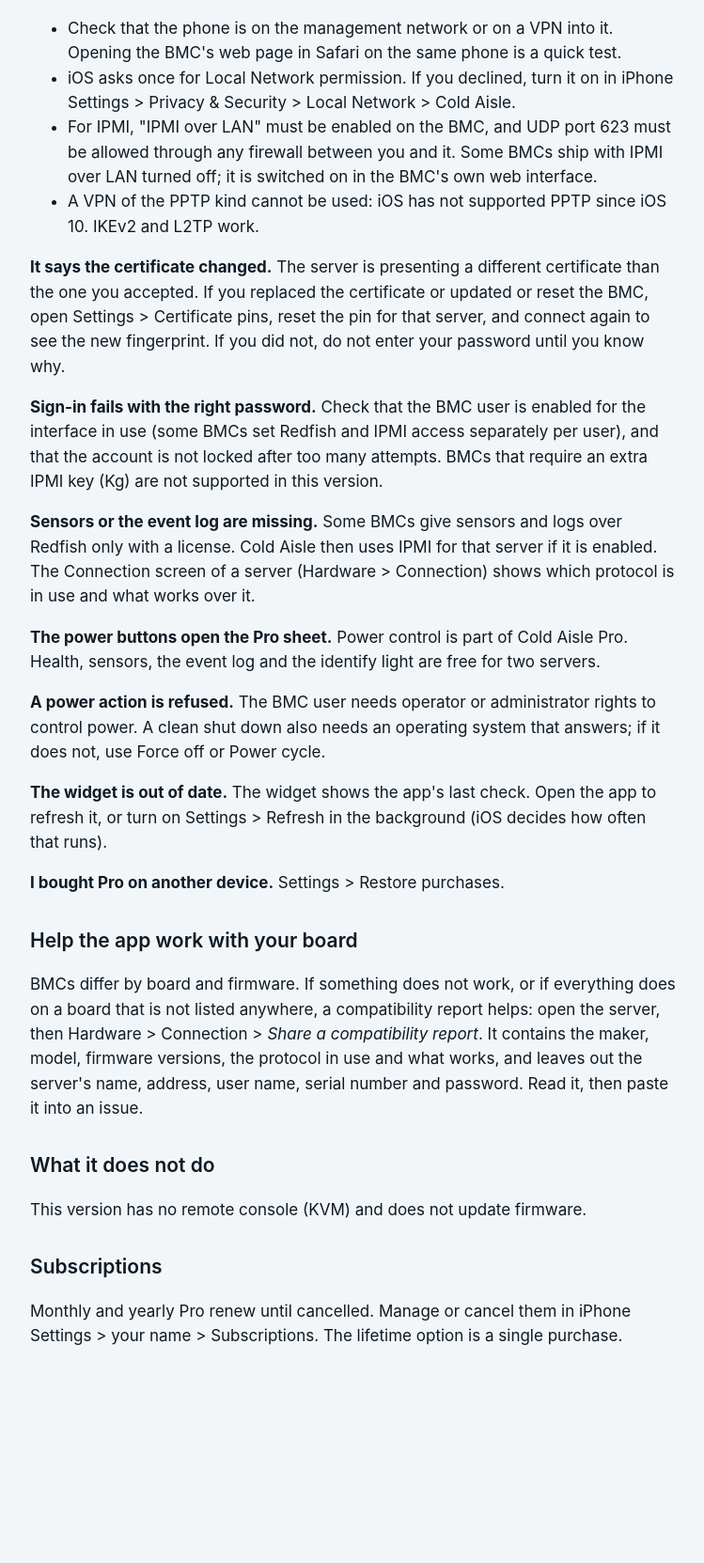
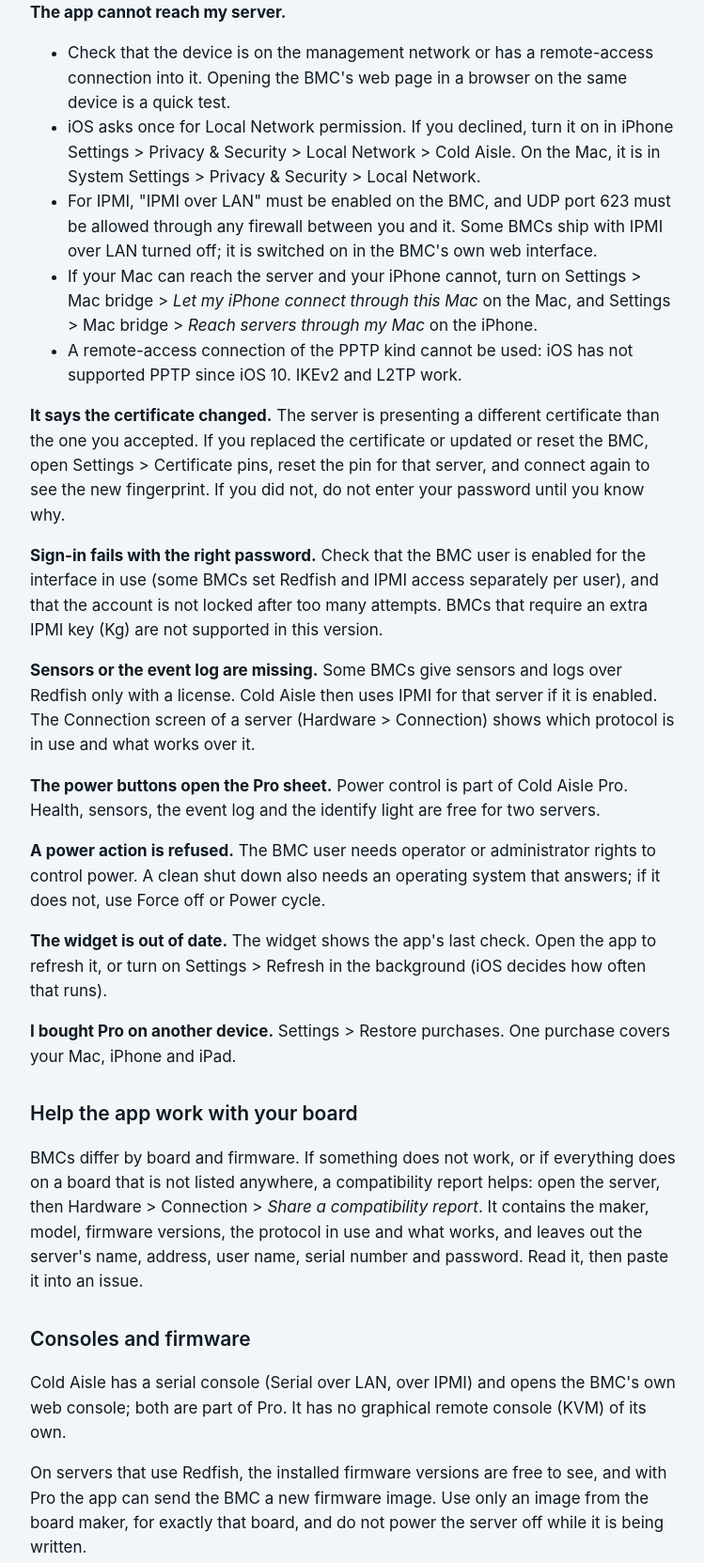
Before and after one commit to amgarcia2235/coldaisle-site, a plain HTML site: page support.html in a window 1280 px wide. Shown: the part 951-2614 px from the top of the page at 94% size, without its empty margins (264-1013 px from the left). Before the commit the page ends 2466 px from the top, so only its background shows below. Drawn offline with Linux system fonts and the light colour scheme.

Commit message:
Support: consoles, firmware and the Mac as in 1.0; remote access instead of VPN
Co-Authored-By: Claude Opus 5.5 <noreply@anthropic.com>

```diff
--- a/support.html
+++ b/support.html
@@ -10,7 +10,7 @@
 <main>
 <nav><a href="index.html">Cold Aisle</a><a href="privacy.html">Privacy</a></nav>
 <h1>Support</h1>
-<p class="muted">Help for Cold Aisle on iPhone and iPad.</p>
+<p class="muted">Help for Cold Aisle on iPhone, iPad and Mac.</p>
 
 <div class="card">
 <p><strong>Get in touch:</strong> most answers are on this page. For anything else, open an issue at <a href="https://github.com/amgarcia2235/coldaisle-site/issues">github.com/amgarcia2235/coldaisle-site/issues</a>. We reply within 48 hours.</p>
@@ -24,16 +24,17 @@
 <li>The app tries Redfish first, then IPMI. For Redfish it shows you the fingerprint of the server's certificate before you type a password; compare it with the BMC's web page if you can.</li>
 <li>Enter the BMC user name and password. They are stored in the Keychain on this device only.</li>
 </ol>
-<p>Your iPhone or iPad must be able to reach the BMC's address: on the same network, or through a VPN that iOS supports.</p>
+<p>Your iPhone, iPad or Mac must be able to reach the BMC's address: on the same network, through a remote-access connection into the management network, or through your own Mac.</p>
 
 <h2>Common questions</h2>
 
 <p><strong>The app cannot reach my server.</strong></p>
 <ul>
-<li>Check that the phone is on the management network or on a VPN into it. Opening the BMC's web page in Safari on the same phone is a quick test.</li>
-<li>iOS asks once for Local Network permission. If you declined, turn it on in iPhone Settings &gt; Privacy &amp; Security &gt; Local Network &gt; Cold Aisle.</li>
+<li>Check that the device is on the management network or has a remote-access connection into it. Opening the BMC's web page in a browser on the same device is a quick test.</li>
+<li>iOS asks once for Local Network permission. If you declined, turn it on in iPhone Settings &gt; Privacy &amp; Security &gt; Local Network &gt; Cold Aisle. On the Mac, it is in System Settings &gt; Privacy &amp; Security &gt; Local Network.</li>
 <li>For IPMI, "IPMI over LAN" must be enabled on the BMC, and UDP port 623 must be allowed through any firewall between you and it. Some BMCs ship with IPMI over LAN turned off; it is switched on in the BMC's own web interface.</li>
-<li>A VPN of the PPTP kind cannot be used: iOS has not supported PPTP since iOS 10. IKEv2 and L2TP work.</li>
+<li>If your Mac can reach the server and your iPhone cannot, turn on Settings &gt; Mac bridge &gt; <em>Let my iPhone connect through this Mac</em> on the Mac, and Settings &gt; Mac bridge &gt; <em>Reach servers through my Mac</em> on the iPhone.</li>
+<li>A remote-access connection of the PPTP kind cannot be used: iOS has not supported PPTP since iOS 10. IKEv2 and L2TP work.</li>
 </ul>
 
 <p><strong>It says the certificate changed.</strong> The server is presenting a different certificate than the one you accepted. If you replaced the certificate or updated or reset the BMC, open Settings &gt; Certificate pins, reset the pin for that server, and connect again to see the new fingerprint. If you did not, do not enter your password until you know why.</p>
@@ -48,16 +49,17 @@
 
 <p><strong>The widget is out of date.</strong> The widget shows the app's last check. Open the app to refresh it, or turn on Settings &gt; Refresh in the background (iOS decides how often that runs).</p>
 
-<p><strong>I bought Pro on another device.</strong> Settings &gt; Restore purchases.</p>
+<p><strong>I bought Pro on another device.</strong> Settings &gt; Restore purchases. One purchase covers your Mac, iPhone and iPad.</p>
 
 <h2>Help the app work with your board</h2>
 <p>BMCs differ by board and firmware. If something does not work, or if everything does on a board that is not listed anywhere, a compatibility report helps: open the server, then Hardware &gt; Connection &gt; <em>Share a compatibility report</em>. It contains the maker, model, firmware versions, the protocol in use and what works, and leaves out the server's name, address, user name, serial number and password. Read it, then paste it into an issue.</p>
 
-<h2>What it does not do</h2>
-<p>This version has no remote console (KVM) and does not update firmware.</p>
+<h2>Consoles and firmware</h2>
+<p>Cold Aisle has a serial console (Serial over LAN, over IPMI) and opens the BMC's own web console; both are part of Pro. It has no graphical remote console (KVM) of its own.</p>
+<p>On servers that use Redfish, the installed firmware versions are free to see, and with Pro the app can send the BMC a new firmware image. Use only an image from the board maker, for exactly that board, and do not power the server off while it is being written.</p>
 
 <h2>Subscriptions</h2>
-<p>Monthly and yearly Pro renew until cancelled. Manage or cancel them in iPhone Settings &gt; your name &gt; Subscriptions. The lifetime option is a single purchase.</p>
+<p>Monthly and yearly Pro renew until cancelled. Manage or cancel them in iPhone Settings &gt; your name &gt; Subscriptions, or on the Mac in the App Store app under your account. The lifetime option is a single purchase.</p>
 </main>
 </body>
 </html>
```
